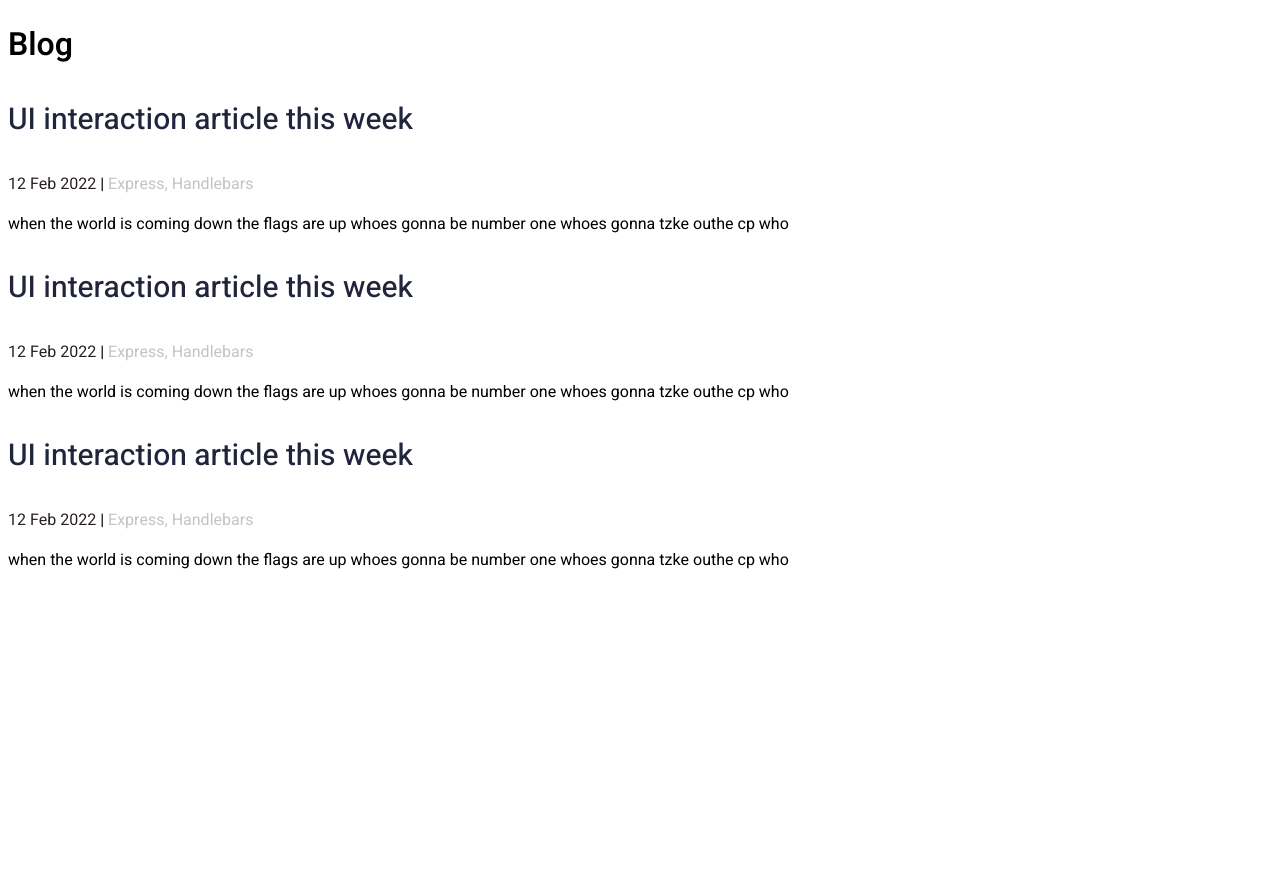
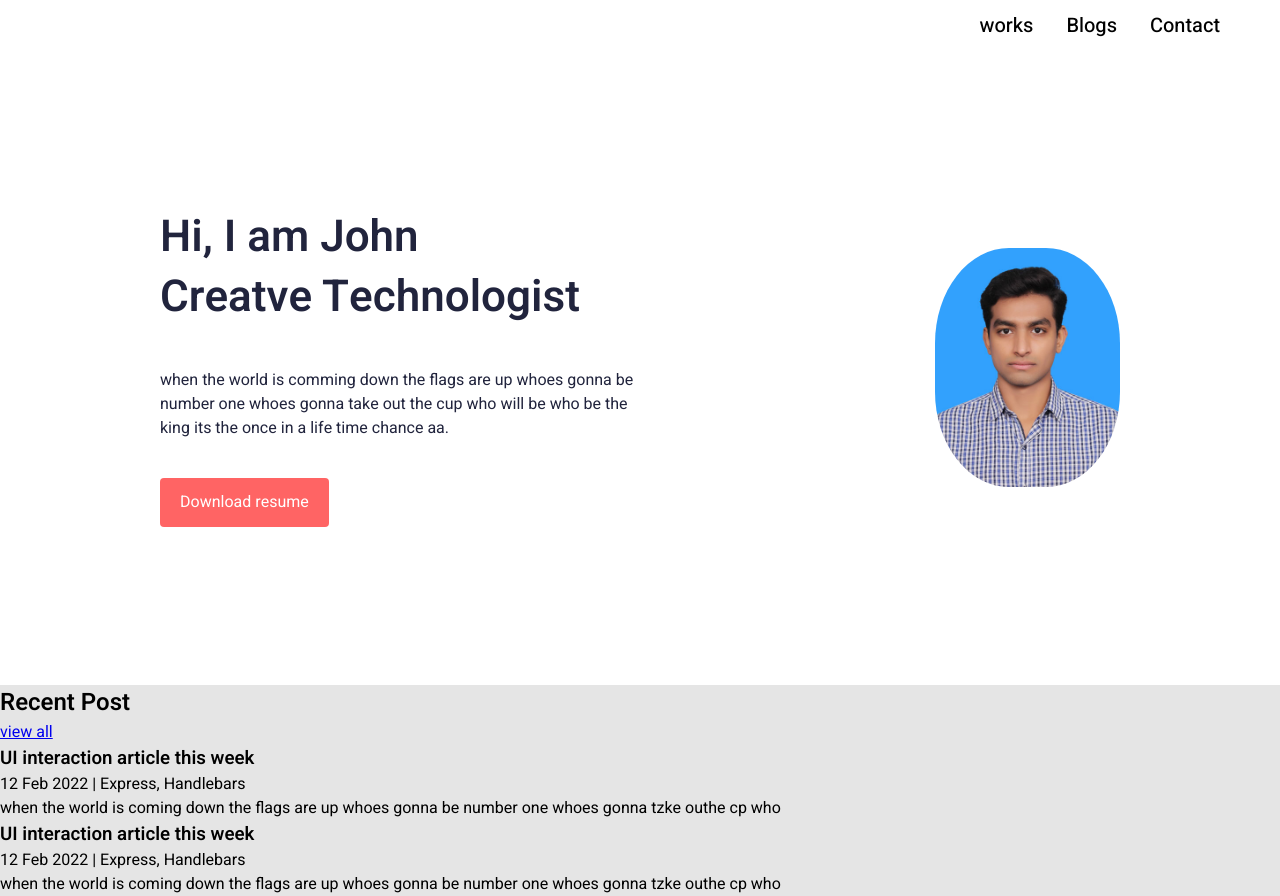
Before and after one commit to junaidhashmat/my-seb-site, a plain HTML site: page index.html in a window 1280 px wide. Before the commit the page ends 800 px from the top, so only its background shows below. Drawn offline with Linux system fonts and the light colour scheme.

Commit message:
improvments

```diff
--- a/css/styles.css
+++ b/css/styles.css
@@ -1,17 +1,101 @@
 html, body{
     font-family: 'Heebo', sans-serif;
+    margin: 0;
+    padding: 0;
+    background-color: #e5e5e5;
 }
 
-.blog-item h3 {
+header nav {
+    height: 50px;
+    background-color: #fff;
+    display: flex;
+    justify-content: flex-end;
+    padding-right: 60px;
+}
+
+header nav ul {
+    margin: 0;
+    display: flex;
+    align-items: center;
+    gap: 33px;
+
+}
+
+header nav li {
+    list-style: none;
+}
+
+header nav li a {
+    text-decoration: none;
     font-weight: 500;
-    font-size: 30px;
-    line-height: 44px;
+    font-size: 20px;
+    line-height: 29px;
+    text-align: right;
+    color: black;
+}
+
+/* hero section */
+p, h1, h2, h3, h4{
+    margin: 0;
+}
+
+.hero-section{
+    background-color: #fff;
+    padding: 158px 0;
+}
+
+.hero-section .hero-inner{
+    max-width: 960px;
+    margin: 0 auto;
+    display: flex;
+    align-items: center;
+}
+
+.hero-section .hero-inner .col-left{
+    max-width: 497px;
+}
+
+.hero-section .hero-inner .col-left h1{
+    font-weight: 700;
+    font-size: 44px;
+    line-height: 60px;
     color: #21243D;
 }
 
-.blog-item .date-posted{
-    color: rgb(40, 33, 33);
+.hero-section .hero-inner .col-left p{
+
+    margin-top: 40px;
+    font-weight: 400;
+    font-size: 16px;
+    line-height: 24px;
+    color: #21243D;
 }
-.blog-item .location{
-    color: rgb(192, 198, 192);
+
+.hero-section .hero-inner .col-left .action-button{
+
+    margin-top: 38px;
+    background: #ff6464;
+    border-radius: 4px;
+    color: white;
+    text-align: center;
+    padding: 10px 20px;
+    text-align: center;
+    max-width: fit-content;
+    font-weight: 20px;
+    line-height: 29px;
+    color: #ffffff;
 }
+
+
+.hero-section .hero-inner .col-right{
+    flex: 1;
+    display: flex;
+    justify-content: flex-end;
+    align-items: center;
+
+}
+
+.hero-section .hero-inner .col-right img{
+    max-width: 40%;
+    border-radius: 40%;
+}
--- a/index.html
+++ b/index.html
@@ -11,7 +11,44 @@
     <link rel="stylesheet" href="./css/styles.css">
 </head>
 <body>
-    <h1>Blog</h1>
+    <header>
+        <nav>
+            <ul>
+                <li>
+                    <a href="index.html">works</a>
+                </li>
+                <li>
+                    <a href="index.html">Blogs</a>
+                </li>
+                <li>
+                    <a href="index.html">Contact</a>
+                </li>
+            </ul>
+        </nav>
+    </header>
+    <section class="hero-section">
+        <div class="hero-inner">
+            <div class="col-left">
+             <h1>Hi, I am John </h1>
+             <h1> Creatve Technologist</h1>
+            <p>when the world is comming down the flags are up whoes gonna be number one whoes gonna take out the cup who will be who be the king its the once in a life time chance aa.</p>
+            <div class="action-button"> Download resume </div >
+        </div>
+            <div class="col-right">
+                <img src="./images/my pic.jpg" alt="avatar">
+            </div>
+        </div>
+    </section>
+    <section class="recent-post">
+
+        <div class="post-header">
+            <h2>
+                Recent Post
+            </h2>
+            <a href="index.html"> view all </a>
+        </div>
+
+        <div class="post">
             <article class="blog-item">
                 <header>
                     <h3 > UI interaction article this week </h3>
@@ -29,14 +66,7 @@
                     <p>when the world is coming down the flags are up whoes
                     gonna be number one whoes gonna tzke outhe cp who </p>
             </article>
-
-    <article class="blog-item">
-        <header >
-            <h3 > UI interaction article this week </h3>
-        </header>
-        <div><span class="date-posted">12 Feb 2022</span> | <span class="location">Express, Handlebars</span></div>
-           <p>when the world is coming down the flags are up whoes
-            gonna be number one whoes gonna tzke outhe cp who </p>
-    </article>
+        </div>
+    </section>
 </body>
 </html>
```
Also changed, not shown: blog.txt (added), images/my pic.jpg (added). Lines whose indentation alone changed are shown as unchanged.
